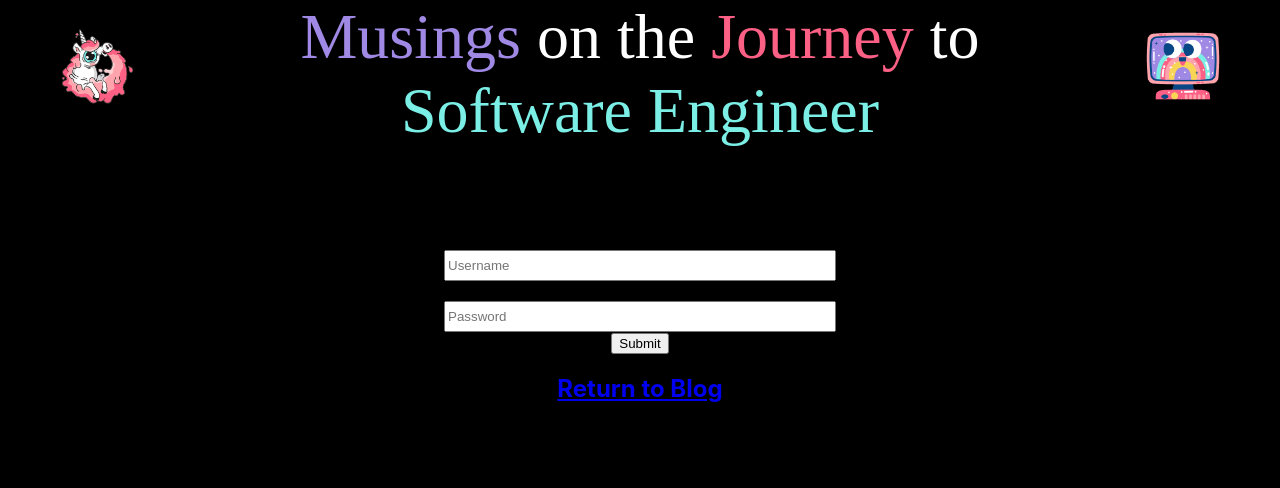
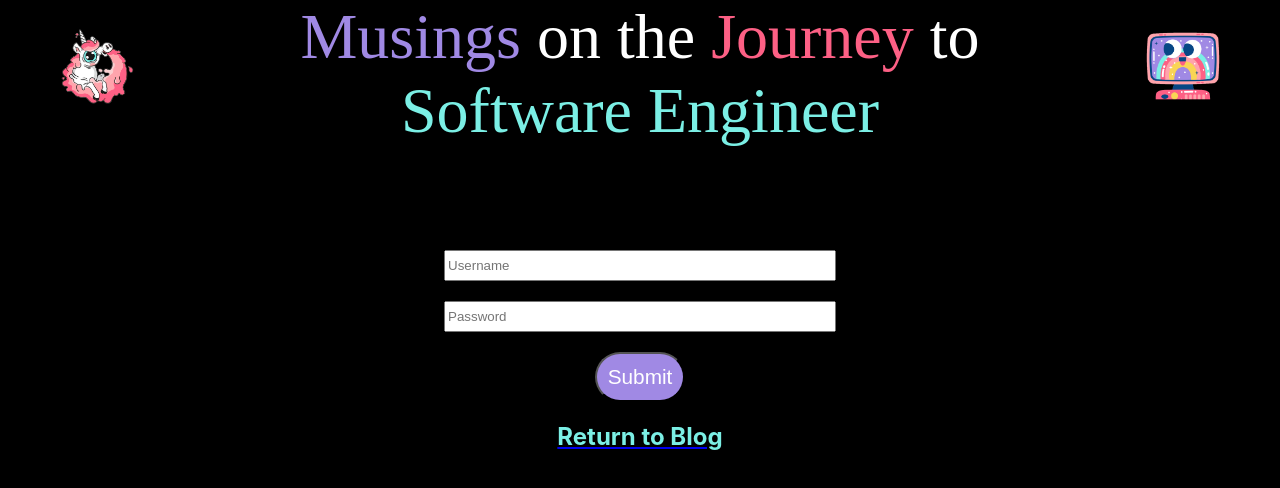
Before and after one commit to PBadila/personalBlog, a React (Create React App) app: page /enterBlog in a window 1280 px wide. Shown: the top 488 px of the page. Built offline with nearby package versions, Linux system fonts and the light colour scheme; a web font is replaced by a local one.

Commit message:
Changes link for return to blog from admin login

```diff
--- a/src/App.css
+++ b/src/App.css
@@ -193,6 +193,12 @@ border-radius:50%;
   left:15%; */
   margin-right:13%;
 }
+.loading{
+  margin-top:10%;
+  color:white;
+  font-size:2rem;
+}
+
 /* Blog stop */
 
 
@@ -311,6 +317,36 @@ background-color:black;
 
 }
 /* Blog Detail stop */
+
+/* Update start   */
+/* .return h2 a:link{
+  color:#7befe5 !important;
+}
+.return h2 a:visited{
+  color:#7befe5 !important;
+}
+.return h2 a:hover{
+  color:#7befe5 !important;
+}
+.return h2 a:active{
+  color:#7befe5 !important;
+} */
+.return{
+  color:#7befe5;
+}
+.subBtn{
+  background-color:#a089e4;
+  color:white;
+  border-radius:25px;
+  margin-top:20px;
+  font-size:1.3rem;
+  padding:11px;
+}
+.errorMsg{
+  color:white;
+  font-size:1.3rem;
+}
+/* Update stop  */
 
 /* Media Queries */
 @media(max-width: 1399px){
--- a/src/components/Blog.js
+++ b/src/components/Blog.js
@@ -61,7 +61,7 @@ console.log(miniFeatBlog)
  }
  //Conditional rendering
  if (blogs.length ===0 ){
-  return <div>Loading...</div>
+  return <div className="loading">Loading...</div>
  }
 
  if (!showHideBlog){
--- a/src/components/EnterBlog.js
+++ b/src/components/EnterBlog.js
@@ -206,13 +206,13 @@ const EnterBlog = () => {
                             />
                         </Col>
                     </Form.Group>
-                    <Button variant="primary" type="submit">
+                    <Button variant="primary" type="submit" className='subBtn'>
                         Submit
                     </Button>
                 </Form>
-             <h1 style={{display:`${errorDisplay}`}}>Incorrect username and/or password. Try again or <Link to = '/'>return to blog.</Link></h1>
+             <h1 className="errorMsg" style={{display:`${errorDisplay}`}}>Incorrect username and/or password. Try again.</h1>
             </div>
-            <Link to ='/'><h2>Return to Blog</h2></Link>
+            <Link to ='/'><h2 className='return'>Return to Blog</h2></Link>
       </div>
 
     )
--- a/src/components/UpdateBlog.js
+++ b/src/components/UpdateBlog.js
@@ -196,13 +196,13 @@ const UpdateBlog = () => {
                             />
                         </Col>
                     </Form.Group>
-                    <Button variant="primary" type="submit">
+                    <Button variant="primary" type="submit" className='subBtn'>
                         Submit
                     </Button>
                 </Form>
-             <h1 style={{display:`${errorDisplay}`}}>Incorrect username and/or password. Try again or <Link to = '/'>return to blog.</Link></h1>
+             <h1 className="errorMsg" style={{display:`${errorDisplay}`}}>Incorrect username and/or password. Try again.</h1>
             </div>
-            <Link to ='/'><h2>Return to Blog</h2></Link>
+            <Link to ='/' className="return"><h2 className="return">Return to Blog</h2></Link>
         </div>
 
 
```
